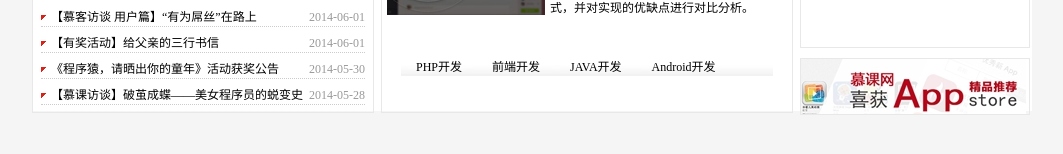
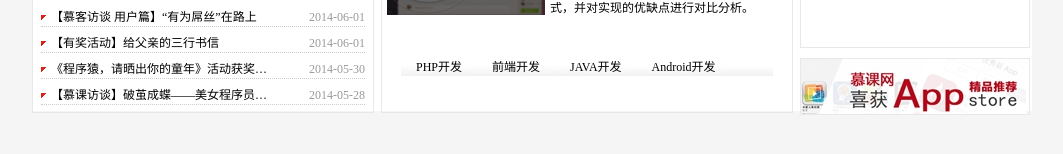
Before and after one commit to WxcCN/mook1, a plain HTML site: page 147/chapter3/html/index.html in a window 1280 px wide. Shown: the part 616-770 px from the top of the page, without its empty margins (108-1171 px from the left). Drawn offline with Linux system fonts and the light colour scheme.

Commit message:
解决样式bug

```diff
--- a/147/chapter3/css/main.css
+++ b/147/chapter3/css/main.css
@@ -207,6 +207,13 @@ body{
     /*height:90px;*/
     margin-top: 20px;
 }
+.news_list a{
+    display:block;
+    width: 222px;
+    overflow:hidden;
+    text-overflow: ellipsis;
+    white-space: nowrap;
+}
 .news_list li {
     background: url(../images/list.jpg) no-repeat;
     list-style-type: none;
```
